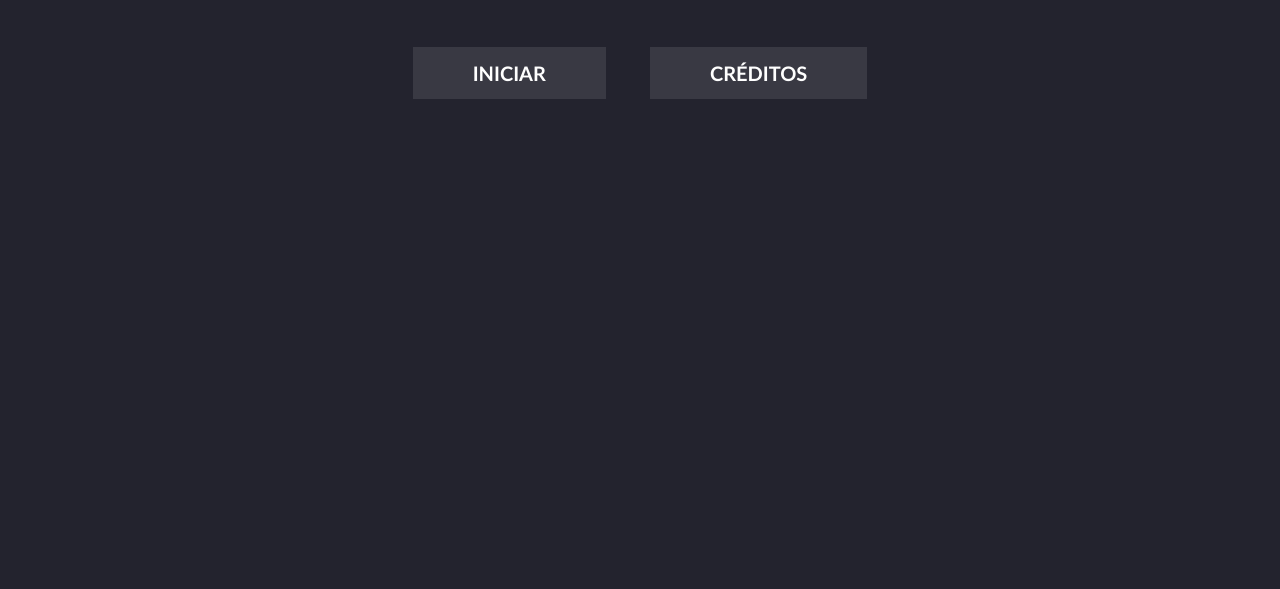
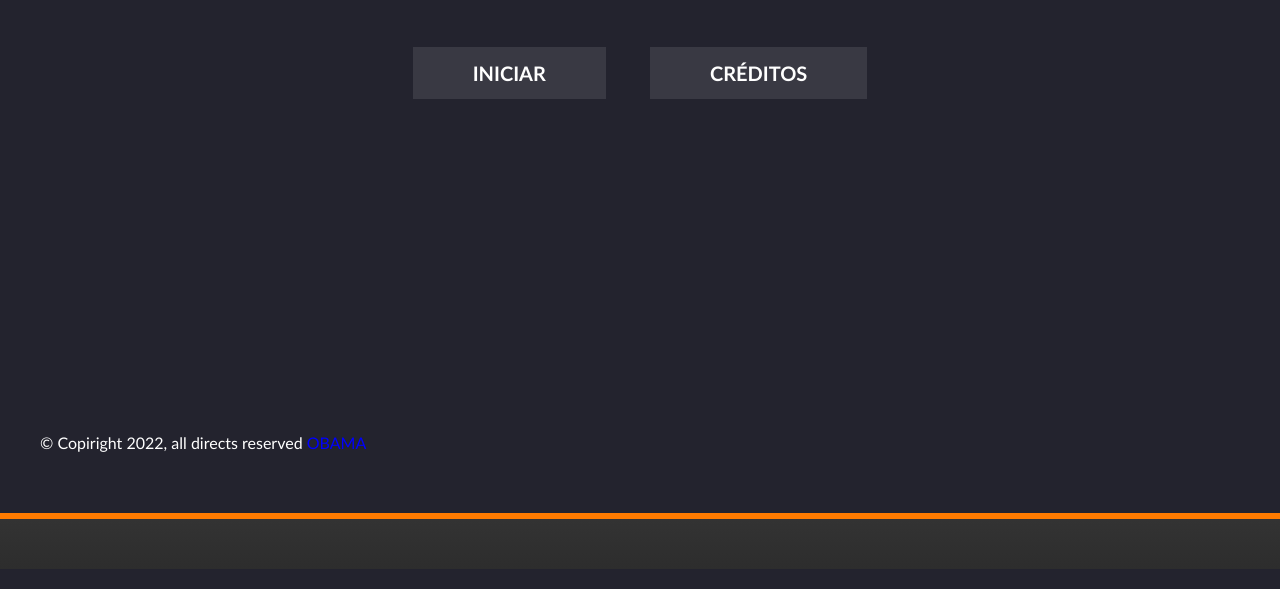
Before and after one commit to jasonwillyan/Arenga, a website: page pages/index.html in a window 1280 px wide. Shown: the part 231-820 px from the top of the page. Drawn offline with nearby package versions, Linux system fonts and the light colour scheme.

Commit message:
create footer

```diff
--- a/css/index-style.css
+++ b/css/index-style.css
@@ -207,3 +207,25 @@ ul li {
 }
 
 /* ******** footer *********** */
+
+footer {
+  position: fixed;
+  bottom: 0;
+  background: rgb(2,0,36);
+  background: linear-gradient(to top, rgb(45, 45, 45), #333 90%, rgb(255, 123, 0) 50%);
+  display: block;
+  height: 7vh;
+  width: 100vw;
+}
+
+.footer {
+  position: absolute;
+  margin-top: 335px;
+  margin-left: 40px;
+  color: white;
+}
+
+.footer a {
+  text-decoration: none;
+  color: blue;
+}
--- a/css/narrative-style.css
+++ b/css/narrative-style.css
@@ -44,7 +44,7 @@ a {
 }
 
 a:hover {
-  opacity: 0.7;
+  color: yellow;
 }
 
 .logo {
--- a/pages/index.html
+++ b/pages/index.html
@@ -57,7 +57,9 @@
 		<footer>
 
 		</footer>
-
+		<div class="footer">
+			<p> &copy; Copiright 2022, all directs reserved <a href="https://obama.imd.ufrn.br/">OBAMA</a></p>
+		</div>
 		<script src="../js/tooltip-gif.js"></script>
 
 </body>
```
